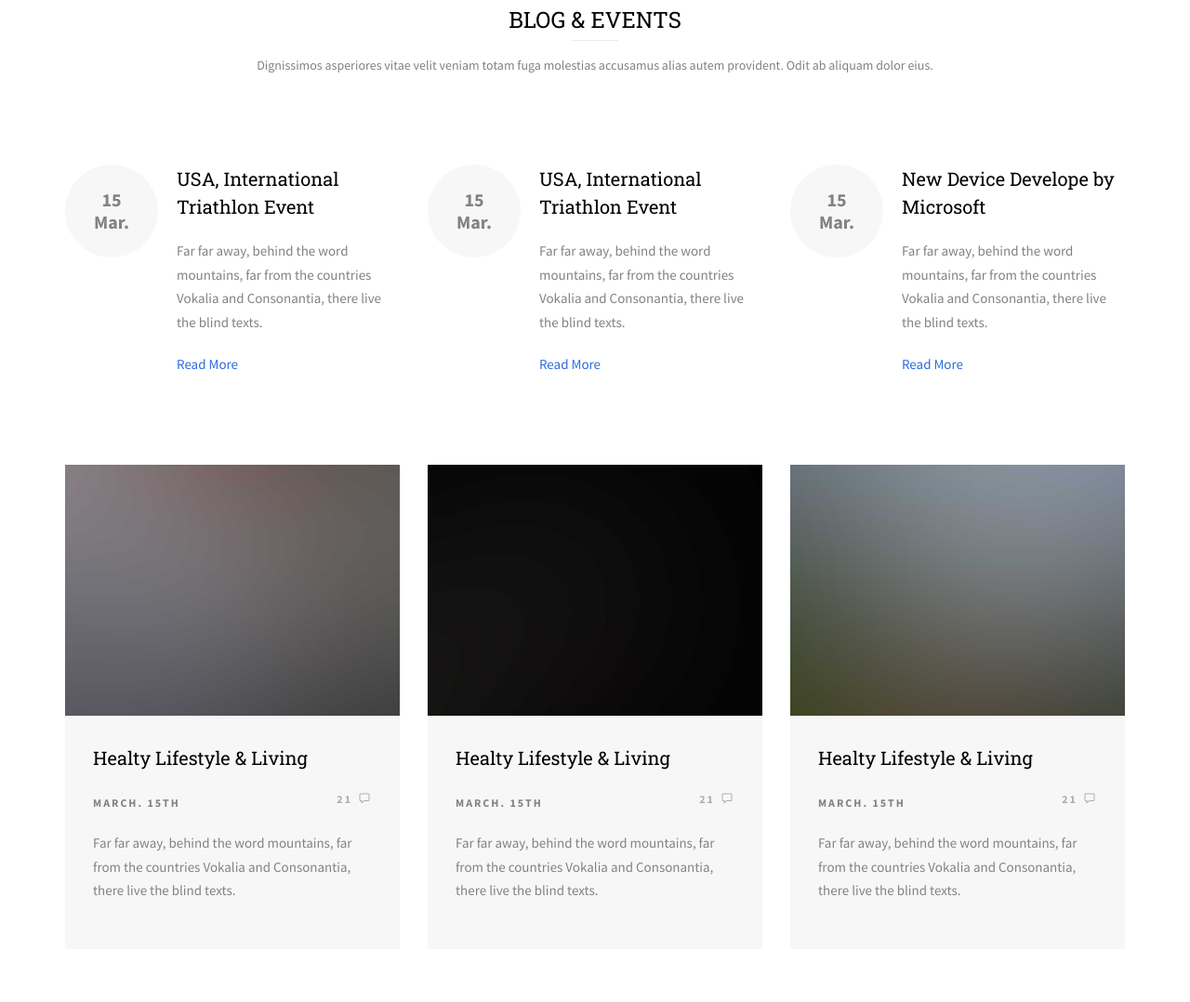
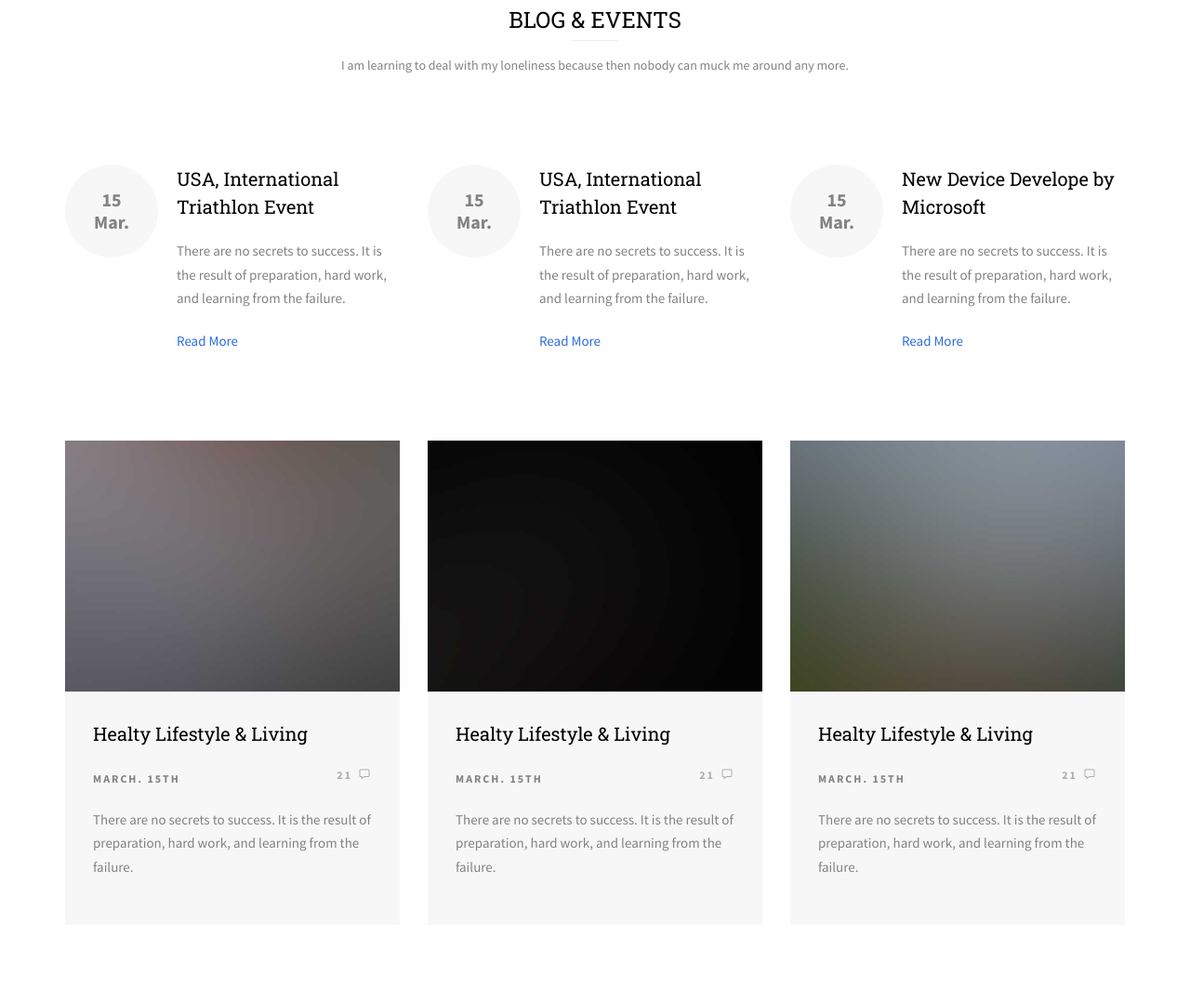
Before and after one commit to smitadc808/Demotestproject03, a plain HTML site: page blog.html in a window 1280 px wide. Shown: the part 854-1932 px from the top of the page at 93% size. Drawn offline with Linux system fonts and the light colour scheme; files whose address does not match are found by name.

Commit message:
Sixth commit on 14.08.2019

```diff
--- a/blog.html
+++ b/blog.html
@@ -148,7 +148,7 @@
 			<div class="row animate-box">
 				<div class="col-md-8 col-md-offset-2 text-center fh5co-heading">
 					<h2>Blog &amp; Events</h2>
-					<p>Dignissimos asperiores vitae velit veniam totam fuga molestias accusamus alias autem provident. Odit ab aliquam dolor eius.</p>
+					<p>I am learning to deal with my loneliness because then nobody can muck me around any more.</p>
 				</div>
 			</div>
 			<div class="row row-padded-mb">
@@ -156,7 +156,7 @@
 					<div class="fh5co-event">
 						<div class="date text-center"><span>15<br>Mar.</span></div>
 						<h3><a href="#">USA, International Triathlon Event</a></h3>
-						<p>Far far away, behind the word mountains, far from the countries Vokalia and Consonantia, there live the blind texts.</p>
+						<p>There are no secrets to success. It is the result of preparation, hard work, and learning from the failure.</p>
 						<p><a href="#">Read More</a></p>
 					</div>
 				</div>
@@ -164,7 +164,7 @@
 					<div class="fh5co-event">
 						<div class="date text-center"><span>15<br>Mar.</span></div>
 						<h3><a href="#">USA, International Triathlon Event</a></h3>
-						<p>Far far away, behind the word mountains, far from the countries Vokalia and Consonantia, there live the blind texts.</p>
+						<p>There are no secrets to success. It is the result of preparation, hard work, and learning from the failure.</p>
 						<p><a href="#">Read More</a></p>
 					</div>
 				</div>
@@ -172,7 +172,7 @@
 					<div class="fh5co-event">
 						<div class="date text-center"><span>15<br>Mar.</span></div>
 						<h3><a href="#">New Device Develope by Microsoft</a></h3>
-						<p>Far far away, behind the word mountains, far from the countries Vokalia and Consonantia, there live the blind texts.</p>
+						<p>There are no secrets to success. It is the result of preparation, hard work, and learning from the failure.</p>
 						<p><a href="#">Read More</a></p>
 					</div>
 				</div>
@@ -185,7 +185,7 @@
 							<h3><a href="#">Healty Lifestyle &amp; Living</a></h3>
 							<span class="posted_on">March. 15th</span>
 							<span class="comment"><a href="">21<i class="icon-speech-bubble"></i></a></span>
-							<p>Far far away, behind the word mountains, far from the countries Vokalia and Consonantia, there live the blind texts.</p>
+							<p>There are no secrets to success. It is the result of preparation, hard work, and learning from the failure.</p>
 						</div>
 					</div>
 				</div>
@@ -196,7 +196,7 @@
 							<h3><a href="#">Healty Lifestyle &amp; Living</a></h3>
 							<span class="posted_on">March. 15th</span>
 							<span class="comment"><a href="">21<i class="icon-speech-bubble"></i></a></span>
-							<p>Far far away, behind the word mountains, far from the countries Vokalia and Consonantia, there live the blind texts.</p>
+							<p>There are no secrets to success. It is the result of preparation, hard work, and learning from the failure.</p>
 						</div>
 					</div>
 				</div>
@@ -207,7 +207,7 @@
 							<h3><a href="#">Healty Lifestyle &amp; Living</a></h3>
 							<span class="posted_on">March. 15th</span>
 							<span class="comment"><a href="">21<i class="icon-speech-bubble"></i></a></span>
-							<p>Far far away, behind the word mountains, far from the countries Vokalia and Consonantia, there live the blind texts.</p>
+							<p>There are no secrets to success. It is the result of preparation, hard work, and learning from the failure.</p>
 						</div>
 					</div>
 				</div>
@@ -236,7 +236,7 @@
 			<div class="row row-pb-md">
 				<div class="col-md-3 fh5co-widget">
 					<h3>About Education</h3>
-					<p>Facilis ipsum reprehenderit nemo molestias. Aut cum mollitia reprehenderit. Eos cumque dicta adipisci architecto culpa amet.</p>
+					<p>I am learning to deal with loneliness because then nobody can muck me around any more.</p>
 				</div>
 				<div class="col-md-2 col-sm-4 col-xs-6 col-md-push-1 fh5co-widget">
 					<h3>Learning</h3>
```
